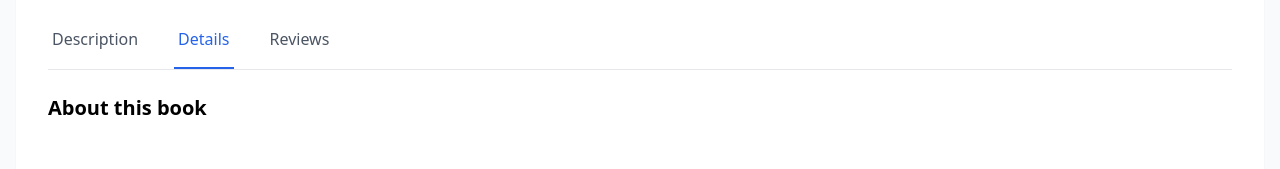
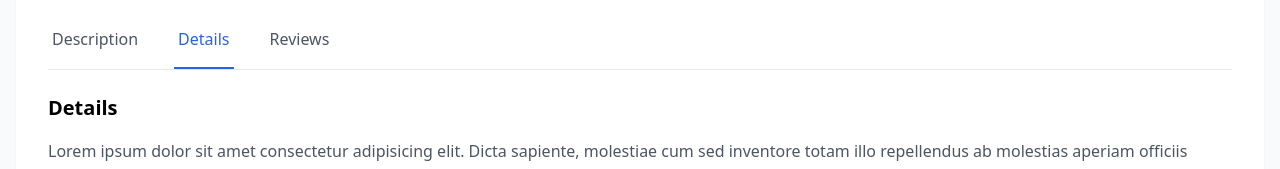
Before and after one commit to rajnirala4104/E-Lib, a React (Vite) app in the folder frontend/e-library/: page /book/1 in a window 1280 px wide. Both pictures are taken after a click on the button "Details". Shown: the part 630-799 px from the top of the page. Built offline with nearby package versions, Linux system fonts and the light colour scheme; no server answers; the HTML template or start-up script is replaced by a standard one.

Commit message:
lil bit change more

```diff
--- a/frontend/e-library/src/pages/BookPage.tsx
+++ b/frontend/e-library/src/pages/BookPage.tsx
@@ -10,7 +10,7 @@ import { capitalizeFirstLetter } from '../utils';
 enum infoTabEnum {
     description = "description",
     details = "details",
-    review = "review"
+    review = "reviews"
 }
 
 const BookPage: React.FC = () => {
@@ -113,7 +113,7 @@ const BookPage: React.FC = () => {
                                             <div className="flex items-center border rounded-lg">
                                                 <button
                                                     className="px-3 py-1 border-r hover:bg-gray-100"
-                                                    onClick={() => setQuantity(Math.max(1, quantity - 1))}
+                                                    onClick={() => setQuantity(Math.max(0, quantity - 1))}
                                                 >
                                                     -
                                                 </button>
@@ -183,10 +183,30 @@ const BookPage: React.FC = () => {
 
                                 {/* Description Content */}
                                 <div className="py-6">
-                                    <h2 className="text-xl font-semibold mb-4">About this book</h2>
-                                    <p className="text-gray-600 leading-relaxed">
-                                        {singleObject?.description}
-                                    </p>
+                                    {infoTab === 'description' && (
+                                        <Fragment>
+                                            <h2 className="text-xl font-semibold mb-4">About this book</h2>
+                                            <p className="text-gray-600 leading-relaxed">
+                                                {singleObject?.description}
+                                            </p>
+                                        </Fragment>
+                                    )}
+                                    {infoTab === 'details' && (
+                                        <Fragment>
+                                            <h2 className="text-xl font-semibold mb-4">Details</h2>
+                                            <p className="text-gray-600 leading-relaxed">
+                                                Lorem ipsum dolor sit amet consectetur adipisicing elit. Dicta sapiente, molestiae cum sed inventore totam illo repellendus ab molestias aperiam officiis doloribus saepe. Error, perspiciatis expedita exercitationem nam placeat earum molestiae natus recusandae numquam eius velit modi totam veniam unde?
+                                            </p>
+                                        </Fragment>
+                                    )}
+                                    {infoTab === 'reviews' && (
+                                        <Fragment>
+                                            <h2 className="text-xl font-semibold mb-4">Reviews</h2>
+                                            <p className="text-gray-600 leading-relaxed">
+                                                No reviews yet
+                                            </p>
+                                        </Fragment>
+                                    )}
                                 </div>
                             </div>
                         </div>
--- a/frontend/e-library/src/pages/Cart.tsx
+++ b/frontend/e-library/src/pages/Cart.tsx
@@ -1,7 +1,7 @@
 import React, { useState } from 'react';
+import { CartItem } from '../components/CartItem';
 import { EmptyCart } from '../components/EmptyCart';
 import { CartItemInterface } from '../types';
-import { CartItem } from './CartItem';
 import { CartSummary } from './CartSummary';
 
 export const Cart: React.FC = () => {
```
Also changed, not shown: frontend/e-library/src/components/CartItem.tsx (renamed from frontend/e-library/src/pages/CartItem.tsx).
